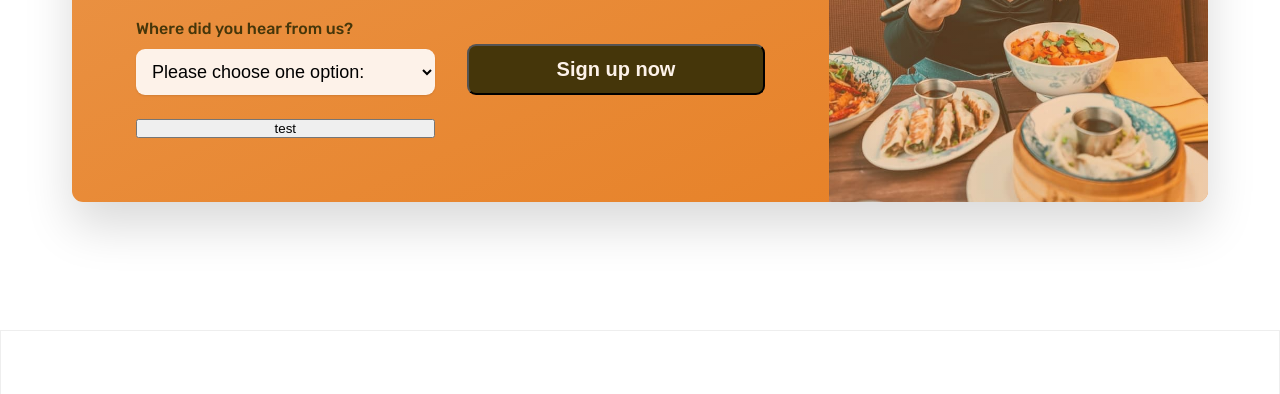
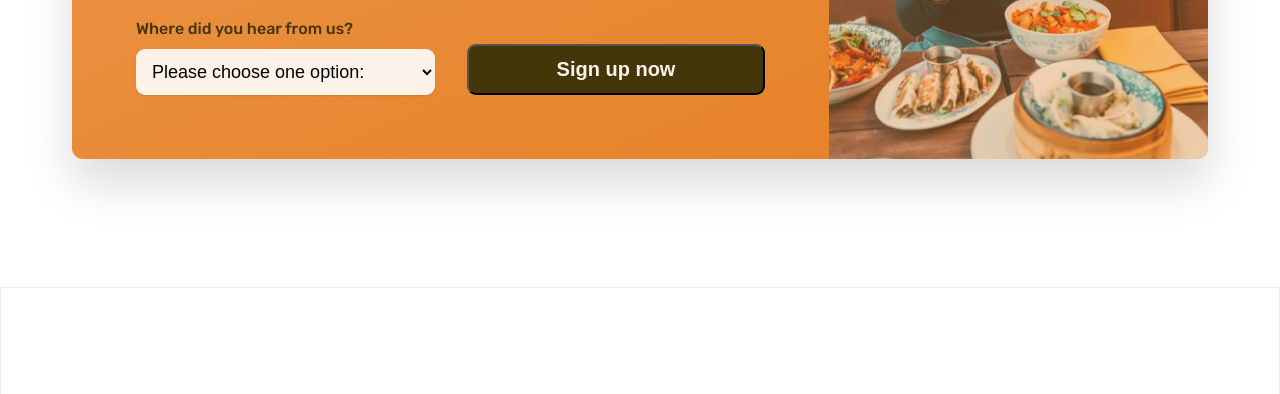
Before and after one commit to mouhcineboutament/Omnifood-Project, a plain HTML site: page index.html in a window 1280 px wide. Shown: the part 6968-7362 px from the top of the page. Drawn offline with nearby package versions, Linux system fonts and the light colour scheme.

Commit message:
remove a button

```diff
--- a/index.html
+++ b/index.html
@@ -454,7 +454,7 @@
                   </select>
                 </div>
                 <button class="btn--form btn">Sign up now</button>
-                <button>test</button>
+
               </form>
             </div>
             <div class="cta-image-box"></div>
```
